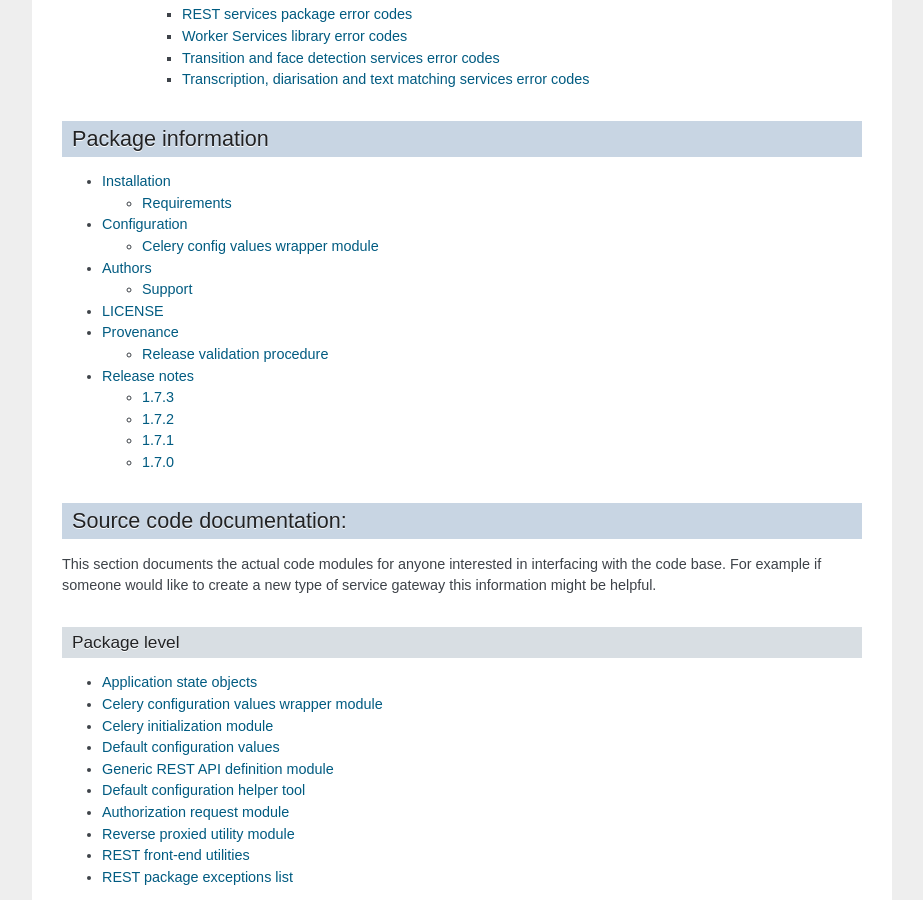
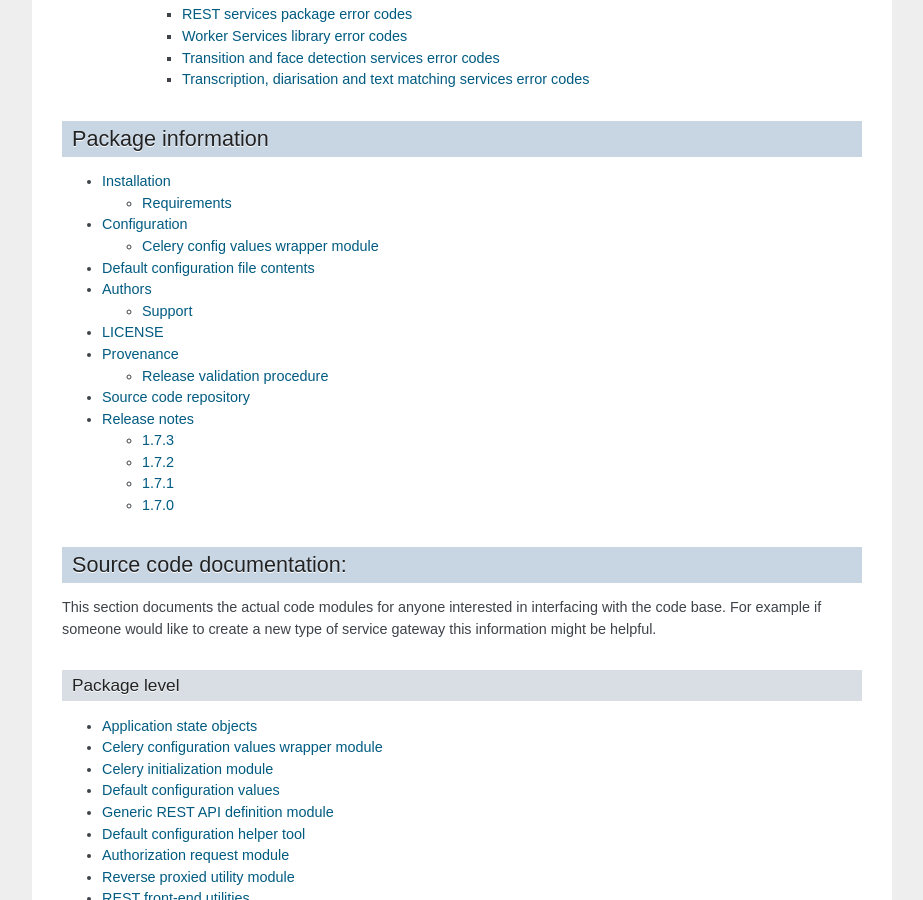
Before and after one commit to crim-ca/RESTPackage, a Sphinx documentation site: the page built from docs/index.rst, in a window 1280 px wide and 900 px high, scrolled down 918 px. Shown: the whole window, without its empty margins (198-1121 px from the left). Built offline with Sphinx 7.4.7, drawn with Linux system fonts in a browser that asks for light colours; the version number could not be read and is left out.

Commit message:
Doc tweaks

```diff
--- a/docs/configuration.rst
+++ b/docs/configuration.rst
@@ -39,3 +39,11 @@
 application configuration file. This can be helpful if one wants to define
 values for the application yet reuse those same directives for Celery compliant
 modules (e.g.: flower).
+
+.. _default_config_values:
+
+Default configuration file contents
+===================================
+
+.. literalinclude:: ../VestaRestPackage/default_configuration.py
+   :language: python
--- a/docs/index.rst
+++ b/docs/index.rst
@@ -26,6 +26,7 @@
    authors
    license
    provenance
+   source
    release_notes
 
 
--- /dev/null
+++ b/docs/source.rst
@@ -0,0 +1,4 @@
+Source code repository
+======================
+
+You can find the GitHub repository for this project at this address : https://github.com/crim-ca/RESTPackage .
```
